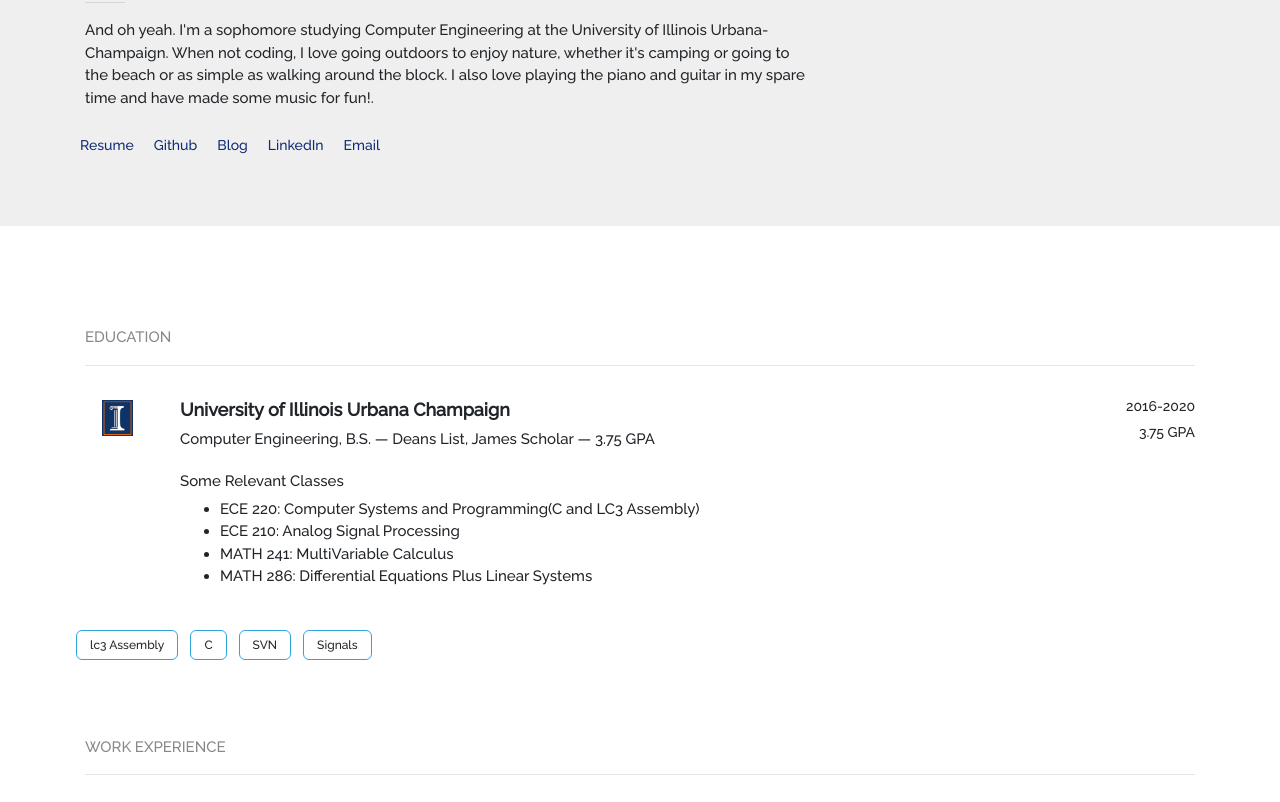
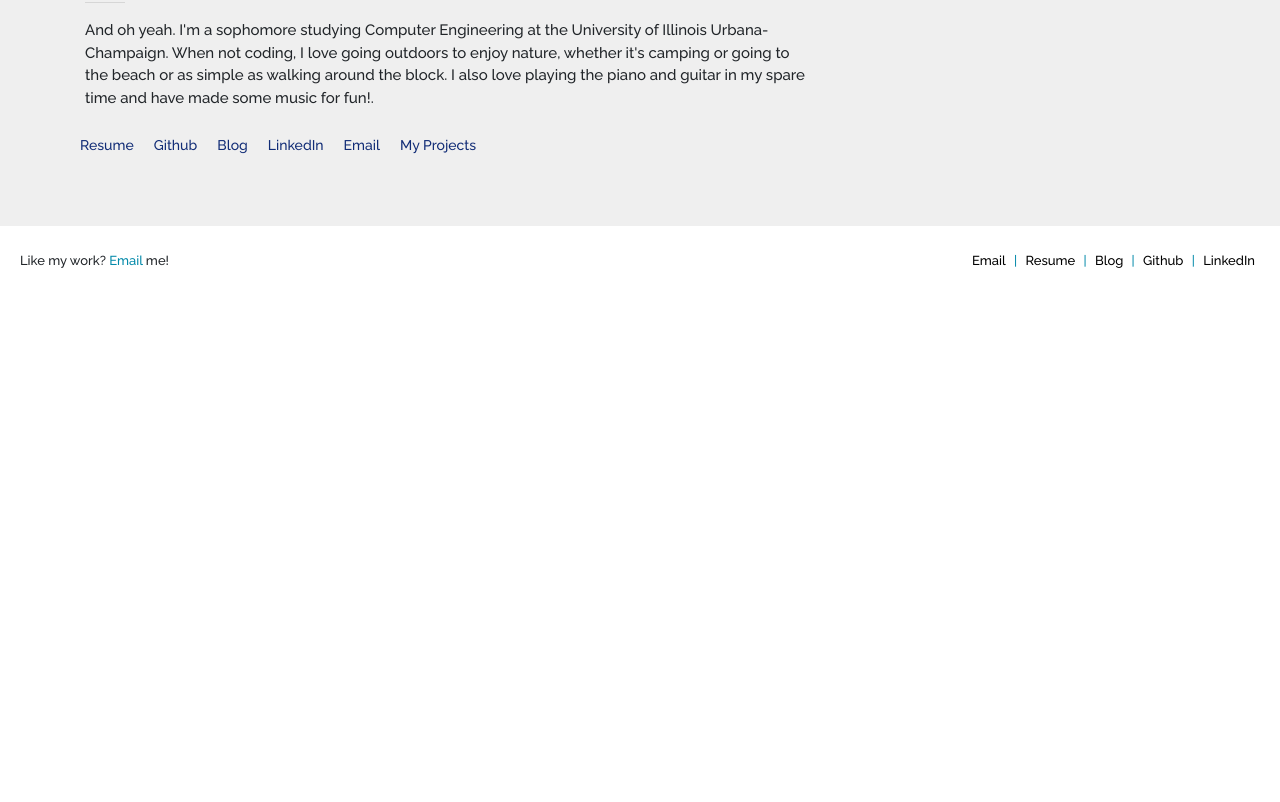
Before and after one commit to tko22/old.timothyko.org, a React (Create React App) app in the folder frontend/: page / in a window 1280 px wide. Shown: the part 958-1760 px from the top of the page. After the commit the page ends 1254 px from the top, so only its background shows below. Built offline with nearby package versions, Linux system fonts and the light colour scheme.

Commit message:
new homepage

```diff
--- a/frontend/src/components/AboutMe.js
+++ b/frontend/src/components/AboutMe.js
@@ -8,7 +8,7 @@ class AboutMe extends Component {
         const sectionClass = classnames({'about-me-section':'true','main-section':'true'});
         return(
             <section className={sectionClass}>
-                <Reveal effect="animated fadeInUp" fraction="0.99">
+                <Reveal effect="animated fadeInLeft" fraction="0.99">
                     <div className="container">
                         <h1>I'm Tim.</h1>
                         <h5>An Ambitious Developer passionate about the web and learning just about everything.
@@ -38,6 +38,7 @@ class AboutMe extends Component {
                             <a href="https://medium.com/@timmykko" className="personal-links">Blog</a>
                             <a href="https://www.linkedin.com/in/timothy-ko/" className="personal-links">LinkedIn</a>
                             <a href="mailto:tk2@illinois.edu" className="personal-links">Email</a>
+                            <a href="/projects" className="personal-links">My Projects</a>
                         </div>
                     </div>
                 </Reveal>
--- a/frontend/src/components/Footer.js
+++ b/frontend/src/components/Footer.js
@@ -6,7 +6,7 @@ class Footer extends Component {
             <footer>
                 <div className="footer-wrapper">
                     <div className="footer-wrapper-left">
-                        This was created from scratch with React! Like my work? <a href="mailto:tk2@illinois.edu" style={{color:'#0289a9'}}>Email</a> me!
+                        Like my work? <a href="mailto:tk2@illinois.edu" style={{color:'#0289a9'}}>Email</a> me!
                     </div>
                     <div className="footer-wrapper-right">
                         <span className="footer-text-span"><a href="mailto:tk2@illinois.edu" style={{color:'black'}}>Email</a></span>
--- a/frontend/src/components/Main.js
+++ b/frontend/src/components/Main.js
@@ -17,7 +17,6 @@ class Main extends Component {
             <div className="main">
                 <Banner/>
                 <AboutMe/>
-                <Resume/>
             </div>
         );
     }
--- a/frontend/src/components/Resume.js
+++ b/frontend/src/components/Resume.js
@@ -16,7 +16,7 @@ class Resume extends Component {
         }
     }
     render() {
-        const sectionClass = classnames({'main-section':'true','work-experience-section':'true'});
+        const sectionClass = classnames({'work-experience-section':'true'});
         const subRightClass = classnames({'sub':'true','right':'true'});
         const rightCol = classnames({'col-sm-3':'true','col-4':'true'});
         return(
```
